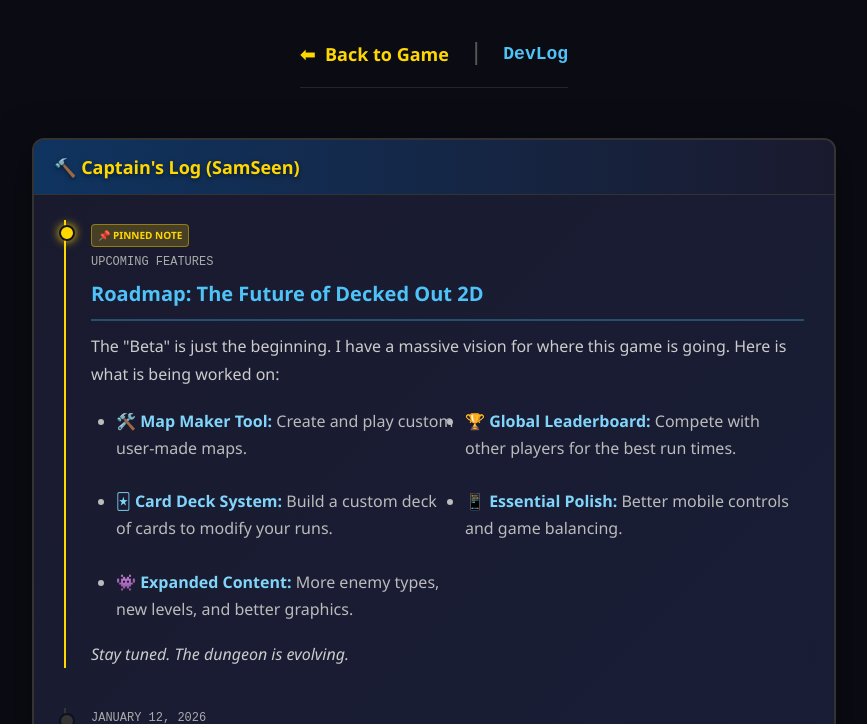
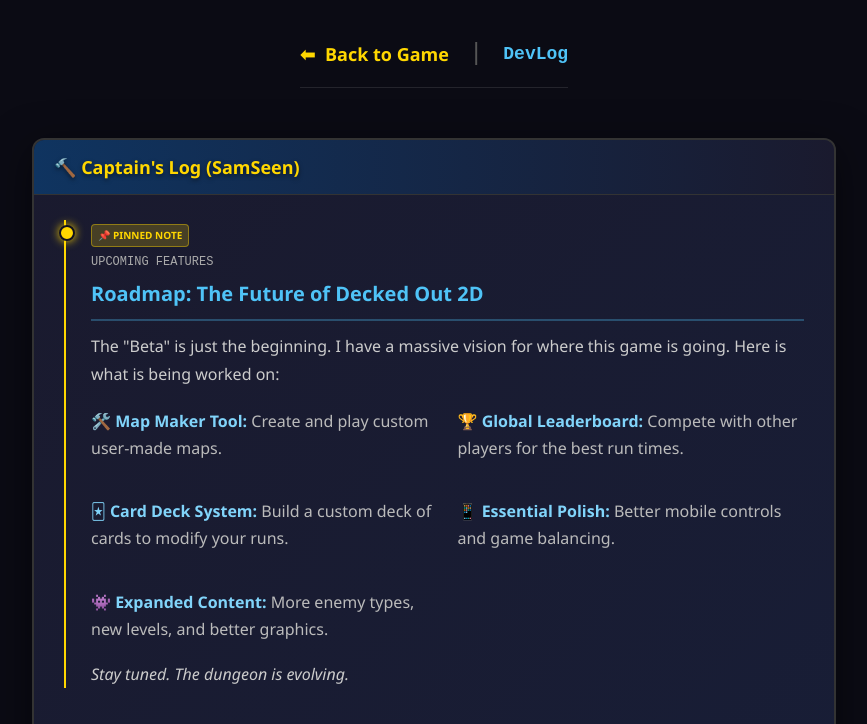
Before and after one commit to SamSeenX/DeckedOut2D, a website: page public/devlog.html in a window 1280 px wide. Shown: the top 724 px of the page, without its empty margins (206-1073 px from the left). Drawn offline with Linux system fonts and the light colour scheme.

Commit message:
style: Fix devlog list layout (remove bullets, increase gap)

```diff
--- a/public/devlog.html
+++ b/public/devlog.html
@@ -167,7 +167,8 @@
                 <div class="log-content">
                     <p>The "Beta" is just the beginning. I have a massive vision for where this game is going. Here is
                         what is being worked on:</p>
-                    <ul style="display: grid; grid-template-columns: 1fr 1fr; gap: 10px;">
+                    <ul
+                        style="display: grid; grid-template-columns: 1fr 1fr; gap: 20px; list-style: none; padding: 0; margin-top: 10px;">
                         <li><strong>🛠️ Map Maker Tool:</strong> Create and play custom user-made maps.</li>
                         <li><strong>🏆 Global Leaderboard:</strong> Compete with other players for the best run times.
                         </li>
```
